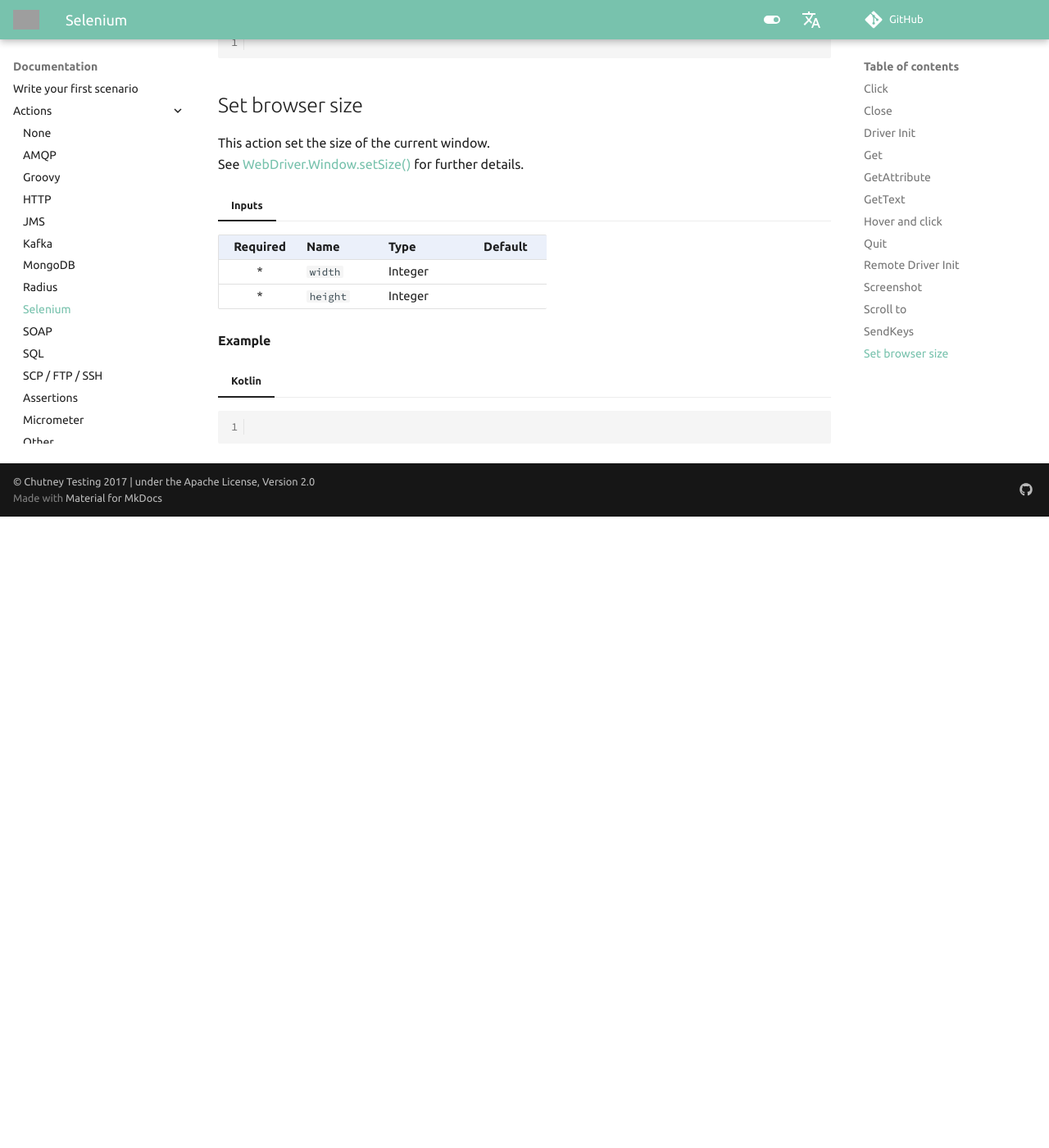
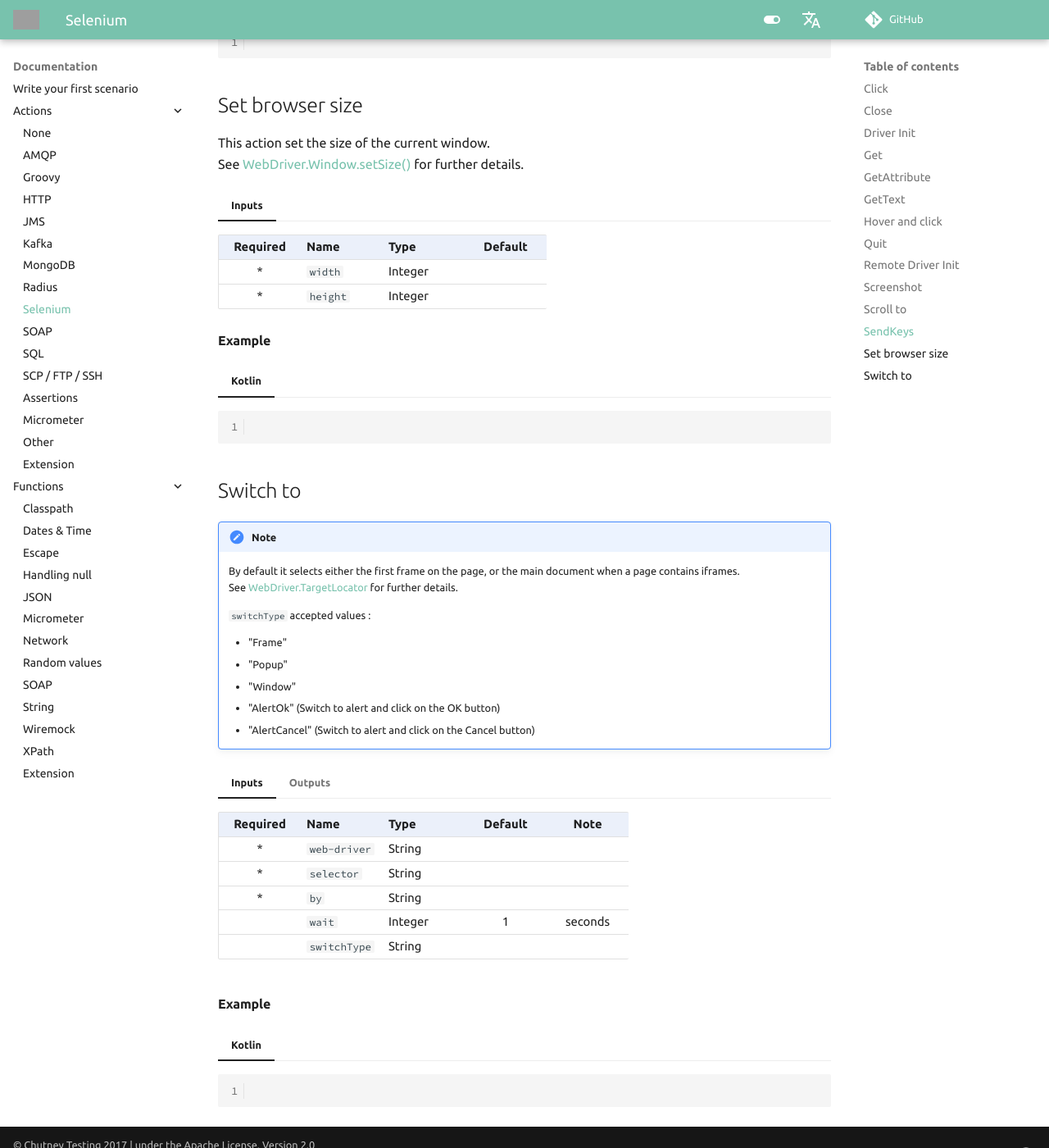
Before and after one commit to chutney-testing/chutney-testing.github.io-legacy, an MkDocs documentation site: the page built from docs/documentation/actions/selenium.md, in a window 1280 px wide and 1400 px high, scrolled down 7563 px. Shown: the whole window at 82% size. Built offline with MkDocs 1.6.1 and Material for MkDocs 9.7.7, drawn with Linux system fonts in a browser that asks for light colours; comment, search, counter and statistics services are not loaded; before the commit the page ends 8193 px from its top, so only the background shows below that; grey boxes are pictures that could not be loaded.

Commit message:
doc: Selenium switch to

````diff
--- a/docs/documentation/actions/selenium.md
+++ b/docs/documentation/actions/selenium.md
@@ -381,3 +381,40 @@
 === "Kotlin"
 ``` kotlin
 ```
+
+# Switch to
+
+!!! note
+
+    By default it selects either the first frame on the page, or the main document when a page contains iframes.
+    See [WebDriver.TargetLocator](https://www.selenium.dev/selenium/docs/api/java/org/openqa/selenium/WebDriver.TargetLocator.html){:target="_blank"} for further details.
+
+    `switchType` accepted values :
+
+    - "Frame"
+    - "Popup"
+    - "Window"
+    - "AlertOk" (Switch to alert and click on the OK button)
+    - "AlertCancel" (Switch to alert and click on the Cancel button)
+
+=== "Inputs"
+
+    | Required | Name         | Type    | Default |  Note   |
+    |:--------:|:-------------|:--------|:-------:|:-------:|
+    |    *     | `web-driver` | String  |         |         |
+    |    *     | `selector`   | String  |         |         |
+    |    *     | `by`         | String  |         |         |
+    |          | `wait`       | Integer |    1    | seconds |
+    |          | `switchType` | String  |         |         |
+
+=== "Outputs"
+
+    |        Name      | Type                                                    |
+    |:----------------:|:--------------------------------------------------------|
+    | `outputSwitchTo` | This value can be used to switch to this element later. |
+
+### Example
+
+=== "Kotlin"
+``` kotlin
+```
````
